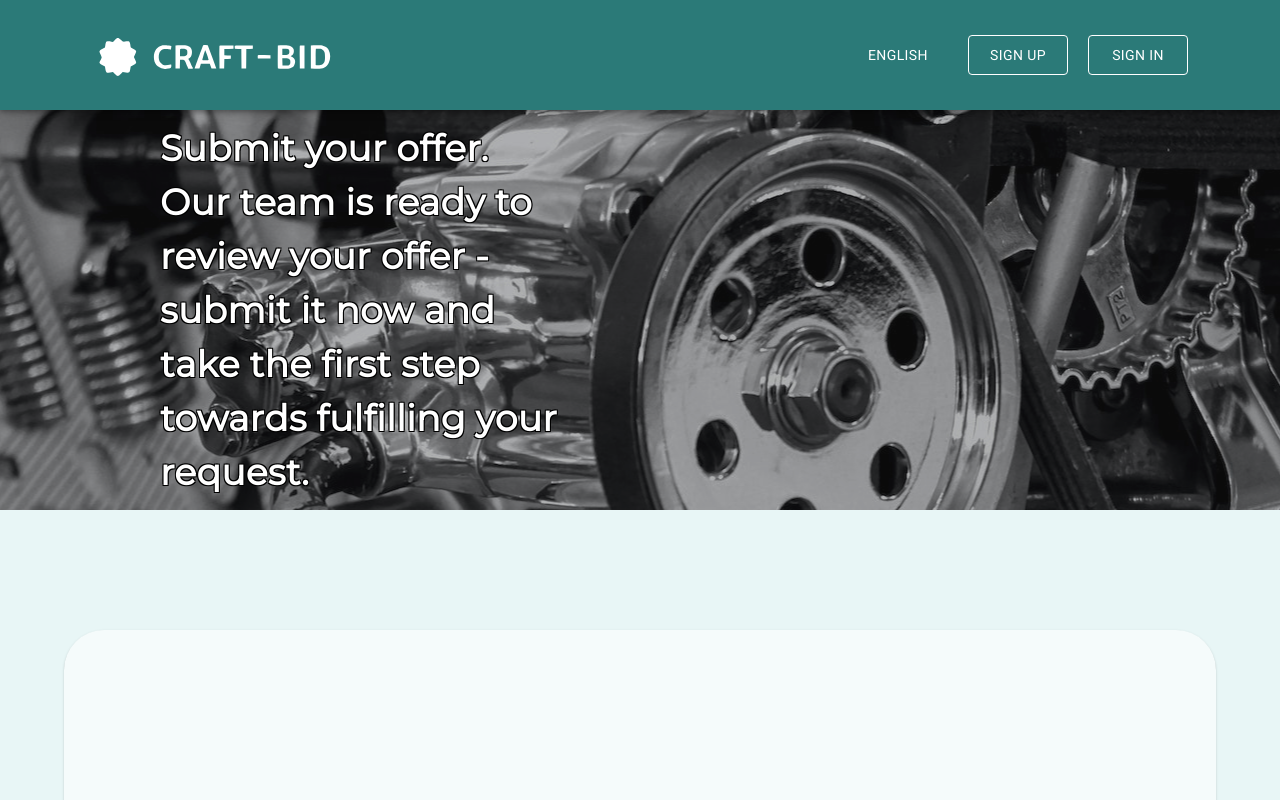
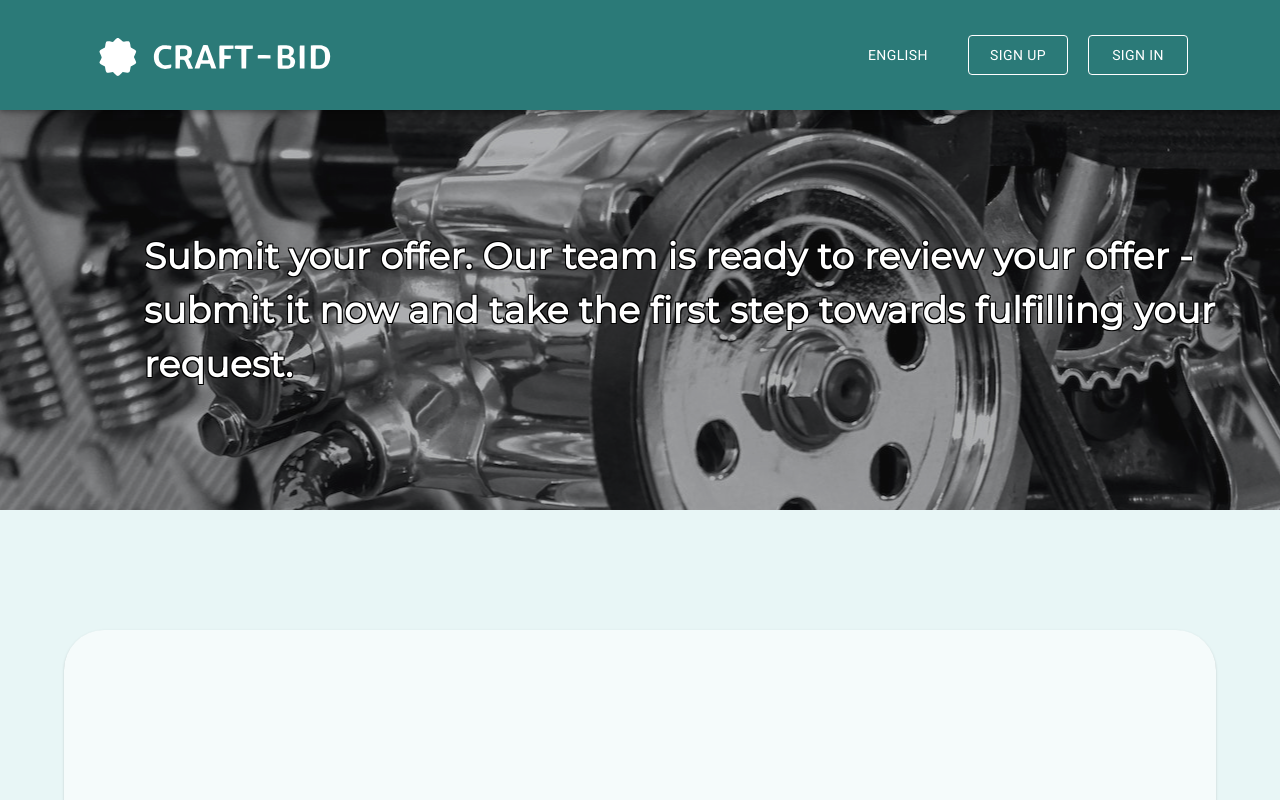
Before and after one commit to Craft-bid/ecom-craft-bid-website, a React (Vite) app: page /submit_offer in a window 1280 px wide. Shown: the top 800 px of the page. Built offline with nearby package versions, Linux system fonts and the light colour scheme.

Commit message:
feat: updated hero section

```diff
--- a/src/components/HeroSection/HeroSection.tsx
+++ b/src/components/HeroSection/HeroSection.tsx
@@ -2,7 +2,7 @@ import { Box, Grid, Typography } from '@mui/material';
 import { SearchBar } from '../SearchBar/SearchBar';
 import { HeroSectionProps } from './HeroSection.types';
 export function HeroSection(props: HeroSectionProps) {
-  const { image, imageHeight, title, searchBar } = props;
+  const { image, imageHeight, title, hasSearchBar, isMiddleVariant } = props;
   const gridSxObj = {
     backgroundImage: `url(${image})`,
     backgroundRepeat: 'no-repeat',
@@ -31,6 +31,25 @@ export function HeroSection(props: HeroSectionProps) {
       justifyContent={'center'}
       alignItems={'center'}
     >
+      {isMiddleVariant ? (
+        <>
+          <Grid
+            item
+            justifyContent={'center'}
+            alignItems={'center'}
+            display={'flex'}
+          >
+            <Box
+              width={'90%'}
+              paddingLeft={10}
+              sx={{ alignItems: 'center', display: 'flex', justifyContent: 'center', flexDirection: 'column' }}
+            >
+              <Typography style={textStyleObj}>{title}</Typography>
+            </Box>
+          </Grid>
+        </>
+      ) : (
+        <>
           <Grid
             item
             width={'50%'}
@@ -44,7 +63,7 @@ export function HeroSection(props: HeroSectionProps) {
               sx={{ alignItems: 'center', display: 'flex', justifyContent: 'center', flexDirection: 'column' }}
             >
               <Typography style={textStyleObj}>{title}</Typography>
-          {searchBar && <SearchBar />}
+              {hasSearchBar && <SearchBar />}
             </Box>
           </Grid>
 
@@ -52,6 +71,8 @@ export function HeroSection(props: HeroSectionProps) {
             item
             width={'50%'}
           />
+        </>
+      )}
     </Grid>
   );
 }
--- a/src/components/HeroSection/HeroSection.types.ts
+++ b/src/components/HeroSection/HeroSection.types.ts
@@ -2,5 +2,6 @@ export interface HeroSectionProps {
   image: string;
   imageHeight: number;
   title: string;
-  searchBar: boolean;
+  hasSearchBar: boolean;
+  isMiddleVariant: boolean;
 }
--- a/src/pages/HomePage.tsx
+++ b/src/pages/HomePage.tsx
@@ -11,7 +11,8 @@ export function HomePage() {
     image: heroImage,
     imageHeight: 400,
     title: 'Find the best suited offer for your skills',
-    searchBar: true,
+    hasSearchBar: true,
+    isMiddleVariant: false,
   };
 
   const homePageSxObj = {
--- a/src/pages/OfferPage.tsx
+++ b/src/pages/OfferPage.tsx
@@ -11,7 +11,8 @@ export function OfferPage() {
     image: heroImage,
     imageHeight: 400,
     title: 'Submit your offer. Our team is ready to review your offer - submit it now and take the first step towards fulfilling your request.',
-    searchBar: false,
+    hasSearchBar: false,
+    isMiddleVariant: true,
   };
 
   const homePageSxObj = {
```
Lines whose indentation alone changed are shown as unchanged.
